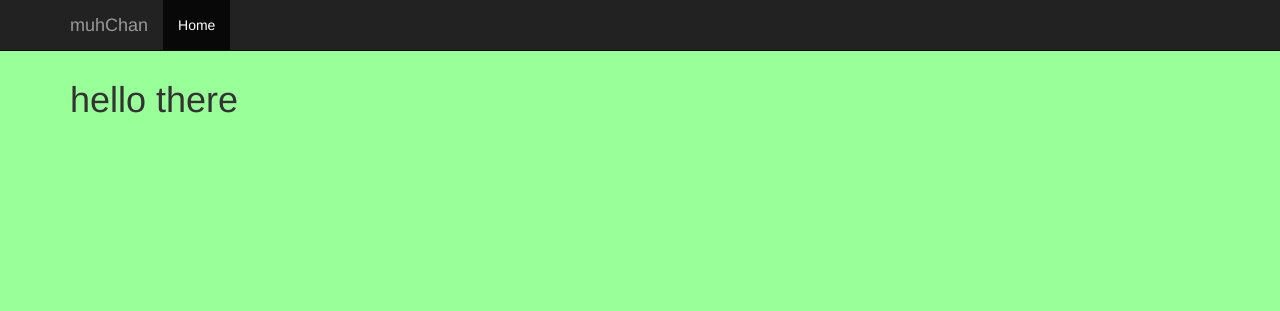
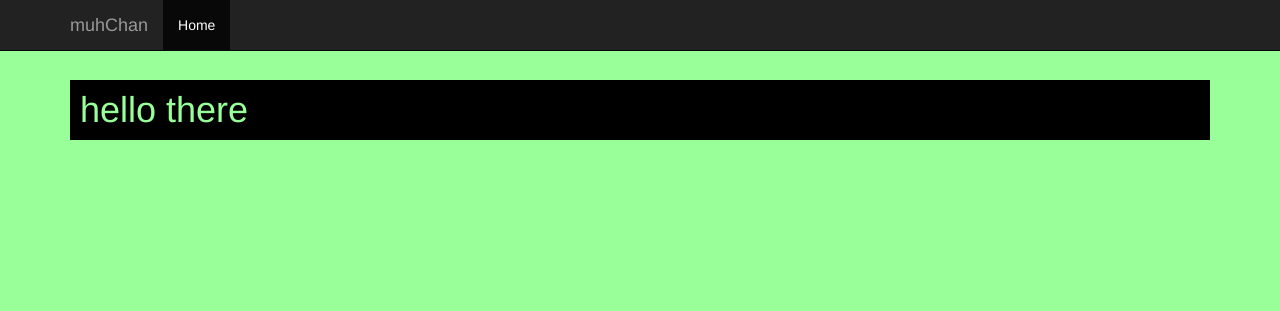
Before and after one commit to pvacey/muhchan, a Flask app: page /thread/1 in a window 1280 px wide. Shown: the top 311 px of the page. Run offline with Flask 2, Linux system fonts and the light colour scheme; data comes from the database, SQL or seed files in the repository; some libraries are stand-ins or nearby versions.

Commit message:
making sexy headers

```diff
--- a/static/css/chan.css
+++ b/static/css/chan.css
@@ -3,3 +3,8 @@ body {
   padding-bottom: 20px;
   background-color: #99FF99
 }
+h1 {
+  background-color: #000;
+  color: #99FF99;
+  padding: 10px
+ }
```
